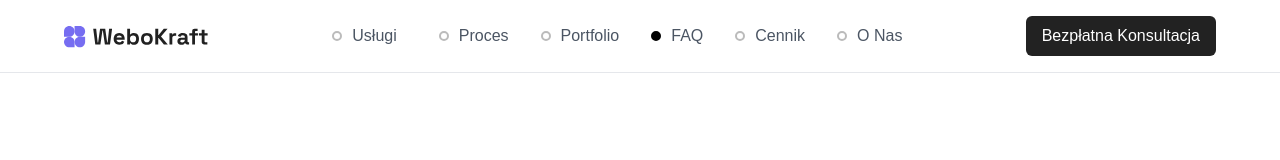
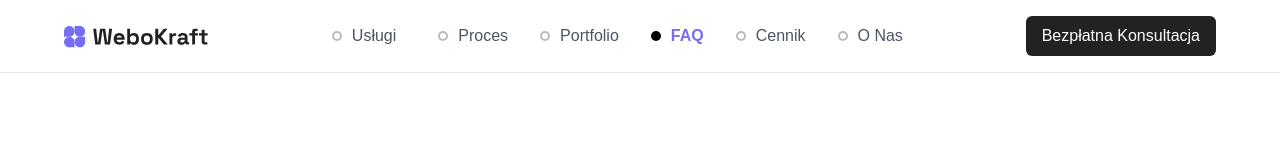
Before and after one commit to youssefalb/smmweb, a React (Create React App) app in the folder smmwebreact/: page / in a window 1280 px wide. Shown: the top 160 px of the page. Built offline with nearby package versions, Linux system fonts and the light colour scheme.

Commit message:
Navbar section highlight

```diff
--- a/smmwebreact/src/App.css
+++ b/smmwebreact/src/App.css
@@ -64,5 +64,9 @@ html {
     background-color: #000;
     border-color: #000;
     font-weight: bold;
+}
 
+.nav-link.active {
+    color: #766DF1;
+    font-weight: bold; /* Optional: Makes the active nav-link text bold */
 }
--- a/smmwebreact/src/components/Navbar.tsx
+++ b/smmwebreact/src/components/Navbar.tsx
@@ -74,6 +74,7 @@ export default function Navbar() {
     const handleNavLinkClick = (section: any) => {
         setActiveSection(section);
         setIsMenuOpen(false);
+
     };
 
     return (
```
